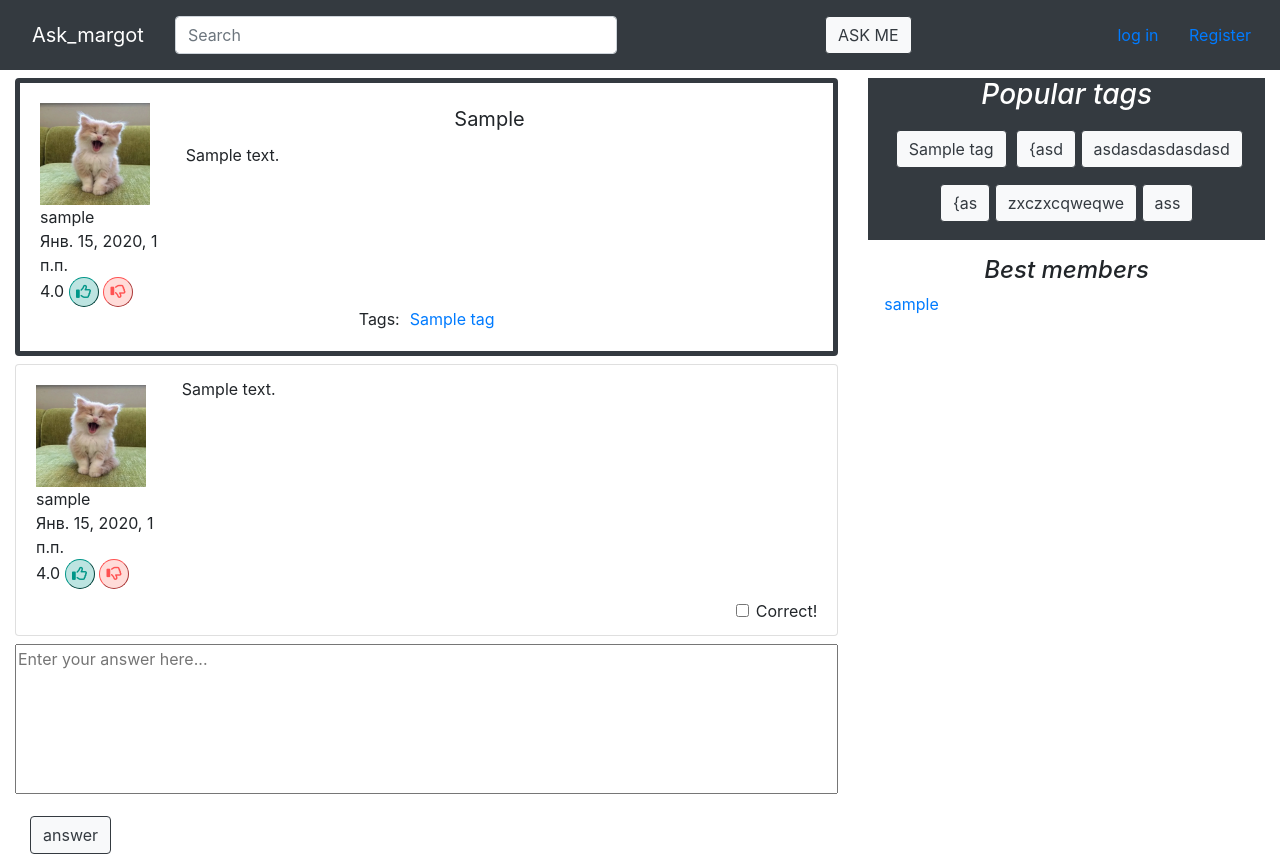
After one commit to Margot07008/web_technopark, a Django app: template catalog/templates/catalog/question.html in a window 1280 px wide. The commit adds this page. Run offline with Django 3.2, Linux system fonts and the light colour scheme; the template is opened without the code that fills it: values that come from a table or form of the project are taken from there, others are empty; tables that the repository leaves empty hold one stand-in row (values such as "Sample post"); some libraries are stand-ins or nearby versions.

Commit message:
+questions

```diff
--- a/catalog/admin.py
+++ b/catalog/admin.py
@@ -5,3 +5,4 @@
 admin.site.register(Tag)
 admin.site.register(Question)
 admin.site.register(UserProfile)
+admin.site.register(Answer)
--- a/catalog/models.py
+++ b/catalog/models.py
@@ -37,12 +37,13 @@
 
 class Question(models.Model):
 
+    id = models.AutoField(primary_key=True)
     author = models.ForeignKey(UserProfile, on_delete=models.CASCADE)
     header = models.TextField()
     body_quest = models.TextField()
     create_date = models.DateTimeField(default=timezone.now(), blank=True, null=True)
     tag = models.ManyToManyField(Tag)
-    rating = models.FloatField(null=True)
+    rating = models.FloatField(default=0 ,null=True)
 
     def publish(self):
         self.create_date = timezone.now()
@@ -55,12 +56,11 @@
 class Answer(models.Model):
 
     author = models.ForeignKey(UserProfile, on_delete=models.CASCADE)
-    question = models.OneToOneField(Question, on_delete=models.CASCADE)
+    question = models.ForeignKey(Question, on_delete=models.CASCADE)
     body_answer = models.TextField()
-    create_date = models.DateTimeField(blank=True, null=True)
-    rating = models.FloatField()
-    tag = models.ManyToManyField(Tag)
-    flag = models.BooleanField()
+    create_date = models.DateTimeField(default=timezone.now(), blank=True, null=True)
+    rating = models.FloatField(default=0 ,null=True)
+    flag = models.BooleanField(blank=True, default=False)
 
     def publish(self):
         self.create_date = timezone.now()
--- a/catalog/static/css/index.css
+++ b/catalog/static/css/index.css
@@ -22,6 +22,8 @@
 .body_question{
     margin-left: 20px;
     margin-right: 20px;
+        overflow: auto;
+    max-height: 150px;
 
 }
 
@@ -59,3 +61,36 @@
     height : 80px;
     margin-right: 8px;
 }
+
+/*.color_question{*/
+/*    background-color: #343a40;*/
+/*    color: white;*/
+/*    padding-right: 5px;*/
+/*    padding-left: 5px;*/
+/*}*/
+
+button.like{
+	width: 30px;
+	height: 30px;
+	margin: 0 auto;
+	line-heigth: 50px;
+	border-radius: 50%;
+	color: rgba(0,150,136 ,1);
+	background-color:rgba(38,166,154 ,0.3);
+	border-color: rgba(0,150,136 ,1);
+	border-width: 1px;
+	font-size: 15px;
+}
+
+button.dislike{
+	width: 30px;
+	height: 30px;
+	margin: 0 auto;
+	line-heigth: 50px;
+	border-radius: 50%;
+	color: rgba(255,82,82 ,1);
+	background-color: rgba(255,138,128 ,0.3);
+	border-color: rgba(255,82,82 ,1);
+	border-width: 1px;
+	font-size: 15px;
+}
--- /dev/null
+++ b/catalog/static/css/question.css
@@ -0,0 +1,34 @@
+.question_tags{
+    display: flex;
+    justify-content: center;
+}
+.tags_style{
+    padding-left: 10px;
+}
+
+.tape{
+    margin-top: 0;
+}
+
+
+.one_answer{
+     display: inline-flex;
+    width: 100%;
+    max-height: 220px;
+    overflow: auto;
+}
+
+.body_question{
+    max-height: 100%;
+    margin-right: 0;
+}
+
+.main_question{
+    border-width: 5px;
+    border-color: #343a40;
+}
+
+.check_box{
+        text-align: right;
+    padding-top: 10px;
+}
--- a/catalog/templates/catalog/base.html
+++ b/catalog/templates/catalog/base.html
@@ -8,6 +8,7 @@
     <link rel="stylesheet" href="{% static 'css/base.css' %}">
     <link rel="stylesheet" href="https://stackpath.bootstrapcdn.com/bootstrap/4.3.1/css/bootstrap.min.css"
           integrity="sha384-ggOyR0iXCbMQv3Xipma34MD+dH/1fQ784/j6cY/iJTQUOhcWr7x9JvoRxT2MZw1T" crossorigin="anonymous">
+<script src="https://use.fontawesome.com/71bed39430.js"></script>
     {% block page_style %}
     {% endblock %}
 </head>
@@ -20,14 +21,15 @@
                 <input class="form-control mr-0" type="search" placeholder="Search" aria-label="Search">
             </form>
         </div>
+        {% block header %}
+
+            {% endblock %}
         {% if request.user.is_anonymous %}
             <div>
                 <button type="button" class="btn btn-link">log in</button>
                 <button type="button" class="btn btn-link">Register</button>
             </div>
         {% else %}
-            {% block header %}
-            {% endblock %}
             <div class="log_user">
                 <div class="avatar"
                      style="background: url('{% static 'images/2.jpg' %}') no-repeat center;
--- /dev/null
+++ b/catalog/templates/catalog/question.html
@@ -0,0 +1,109 @@
+{% extends 'catalog/base.html' %}
+{% load static %}
+
+{% block page_name %}
+    ask_margot_question
+{% endblock %}
+
+{% block page_style %}
+
+    <link rel="stylesheet" href="{% static 'css/index.css' %}">
+    <link rel="stylesheet" href="{% static 'css/question.css' %}">
+{% endblock %}
+
+{% block header %}
+    {% if request.user.is_anonymous  %}
+        <div class="col ask_me">
+            <a href="../register/"><button class="btn btn-outline-dark my-2 my-sm-2 btn-light"  type="submit">ASK ME</button></a>
+        </div>
+    {% else %}
+        <div class="col ask_me">
+            <a href="../ask/"><button class="btn btn-outline-dark my-2 my-sm-2 btn-light"  type="submit">ASK ME</button></a>
+        </div>
+    {% endif %}
+{% endblock %}
+
+{% block content %}
+    <div class="tape">
+        <ul class="list-group">
+            <li class="list-group-item text-left mb-2 main_question">
+                <div class="one_question">
+                    <div class="color_question">
+                        <img class="ava_question" src="{% static 'images/1.jpg'%}"  alt="ooops">
+                        <div>{{ questions.author }}</div>
+                        <div>{{ questions.create_date }}</div>
+                        <div>{{ questions.rating }}
+                            <button class="like">
+                                <i class="fa fa-thumbs-o-up" aria-hidden="true"></i>
+                            </button>
+                            <button class="dislike">
+                                <i class="fa fa-thumbs-o-down" aria-hidden="true"></i>
+                            </button>
+                        </div>
+                    </div>
+
+                    <div class="header_question">
+                        <div class="btn btn-lg btn-block btn-default rounded-0" >{{ questions.header }}</div>
+                        <div class="body_question">{{ questions.body_quest }}</div>
+                    </div>
+
+                </div>
+                <div class="question_tags">
+                    <label>Tags: </label>
+                    {% for t in tags %}
+                        {#                                {% if t in q.tag %}#}
+                        <a href="#" class="tags_style">  {{ t }}</a>
+                        {#                                {% endif %}#}
+                    {% endfor %}
+                </div>
+            </li>
+
+        </ul>
+    </div>
+    <div class="tape_answer">
+
+        {#    {% for answ in answers %}#}
+        <ul class="list-group list-group-itemp-info">
+            <li class="list-group-item text-left mb-2">
+                <div class="one_answer ">
+                    <div class="color_question">
+                        <img class="ava_question" src="{% static 'images/1.jpg'%}"  alt="ooops">
+                        <div>{{ answers.author }}</div>
+                        <div>{{ answers.create_date }}</div>
+                        <div>{{ answers.rating }}
+                            <button class="like">
+                                <i class="fa fa-thumbs-o-up" aria-hidden="true"></i>
+                            </button>
+                            <button class="dislike">
+                                <i class="fa fa-thumbs-o-down" aria-hidden="true"></i>
+                            </button>
+                        </div>
+                    </div>
+
+                    <div class="header_question">
+                        <div class="body_question">{{ answers.body_answer }}</div>
+                    </div>
+                </div>
+                <div class="form-check check_box">
+                    <input type="checkbox" class="form-check-input" id="exampleCheck1">
+                    <label class="form-check-label" for="exampleCheck1">Correct!</label>
+                </div>
+            </li>
+
+        </ul>
+        {#        {% endfor %}#}
+
+    </div>
+    <form method="POST" action="../../views.py">
+            {%  csrf_token%}
+            <div class="form-group row mb-2">
+                <div class="col-lg-12">
+                    <textarea placeholder="Enter your answer here..." rows="6" style="resize: none; width: 100%" name="text" id="../../views.py" ></textarea>
+                </div>
+            </div>
+            <div class="col ask_me_btn">
+        <button class="btn btn-outline-dark my-2 my-sm-2 btn-light" id="add_answer" type="submit">answer</button>
+    </div>
+        </form>
+
+{% endblock %}
--- a/catalog/urls.py
+++ b/catalog/urls.py
@@ -3,6 +3,7 @@
 
 urlpatterns = [
     path('', views.ask_margot, name='ask_margot'),
-   # path('', views.ask_margot_not_log, name='ask_margot'),
-    path('ask/', views.ask_margot_ask, name='ask')
+    path('ask/', views.ask_question, name='ask'),
+    path('views.py', views.add_new_question, name='add_new_question'),
+    path('question/', views.question_page, name='question'),
 ]
```
Also changed, not shown: catalog/templates/catalog/ask.html (+22 -15 lines), catalog/templates/catalog/index.html (+31 -7 lines), catalog/views.py (+22 -6 lines), catalog/migrations/0009_auto_20200306_1231.py (added).
